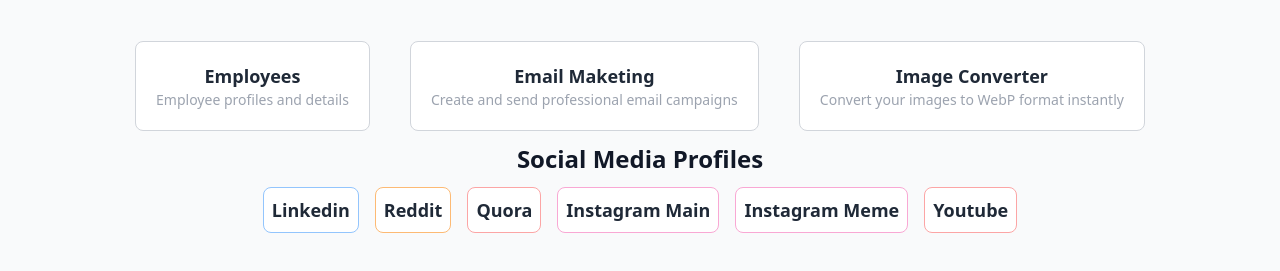
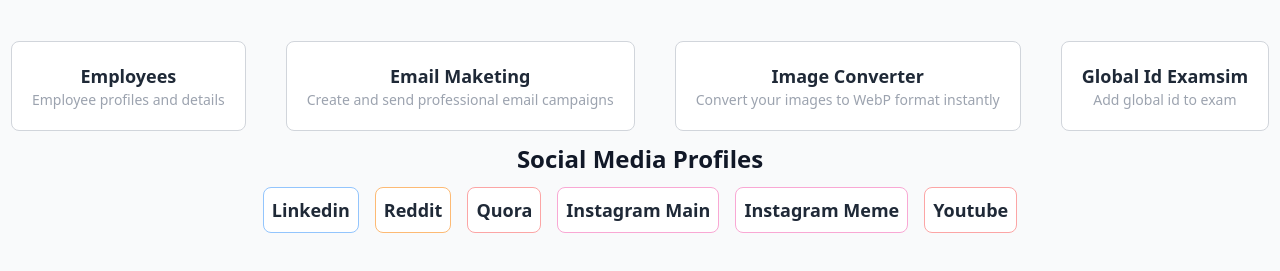
Before and after one commit to shareef365/portal-henceprove, a plain HTML site: page index.html in a window 1280 px wide. Shown: the part 323-594 px from the top of the page. Drawn offline with nearby package versions, Linux system fonts and the light colour scheme.

Commit message:
Update index.html

```diff
--- a/index.html
+++ b/index.html
@@ -28,6 +28,10 @@
       <span class=" text-lg font-semibold text-gray-800">Image Converter</span>
       <p class="text-sm font-regular text-gray-400">Convert your images to WebP format instantly</p>
     </div>
+    <div onclick="location.href='https://globalid.henceprove.in'" class="p-5 bg-white rounded-lg border border-gray-300 flex flex-col justify-center items-center cursor-pointer transition hover:shadow-md">
+      <span class=" text-lg font-semibold text-gray-800">Global Id Examsim</span>
+      <p class="text-sm font-regular text-gray-400">Add global id to exam</p>
+    </div>
 </div>
 <div class="my-3 flex justify-center items-center text-2xl font-bold text-gray-900">
     Social Media Profiles
```
